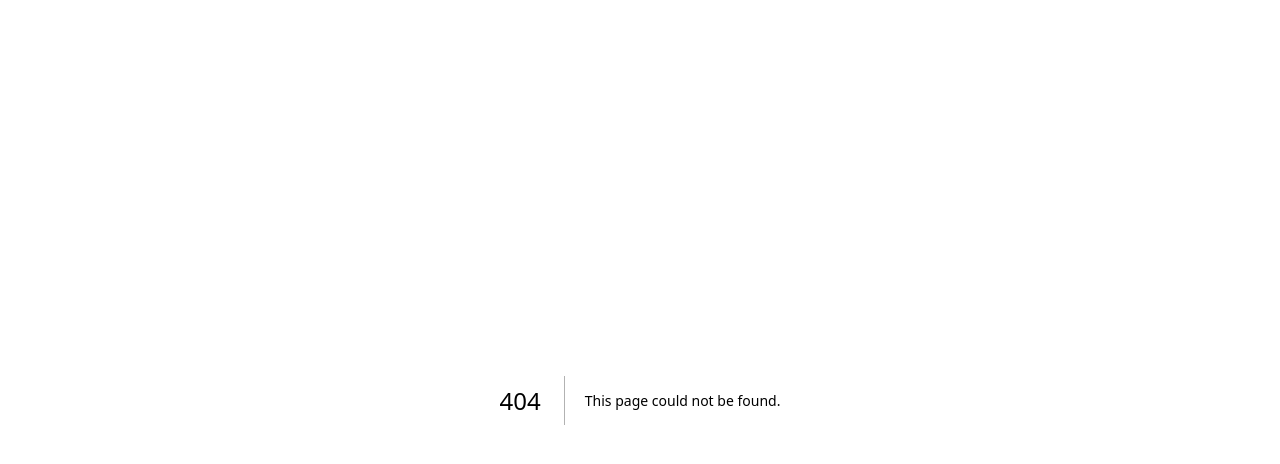
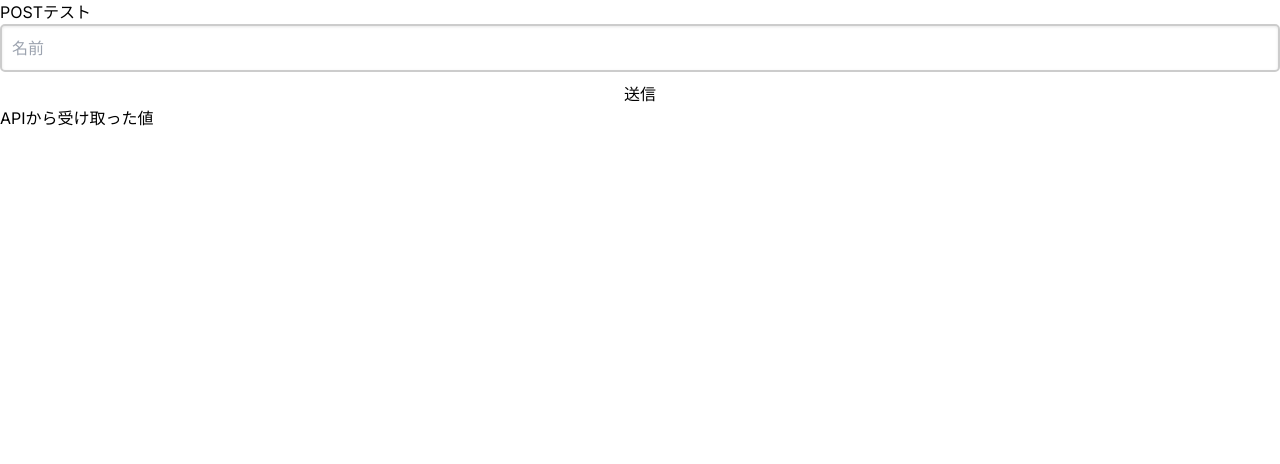
Before and after one commit to saotome06/hack-sb, a Next.js app: page /testPost in a window 1280 px wide. Before the commit this address had no page. Shown: the top 464 px of the page. Built offline with nearby package versions, Linux system fonts and the light colour scheme.

Commit message:
test post request

```diff
--- /dev/null
+++ b/app/api/post/route.tsx
@@ -0,0 +1,9 @@
+import { NextRequest } from "next/server"
+
+export async function POST(request:NextRequest) {
+  const body =await request.json()
+
+  const returnBody =`POSTで受け取った値：${body.name}`
+
+  return new Response(JSON.stringify({ body:returnBody}))
+}
--- /dev/null
+++ b/app/testPost/page.tsx
@@ -0,0 +1,47 @@
+"use client"
+import { useState } from 'react'
+
+export default function Home() {
+  const [name, setName] = useState('')
+  const [postedData, setPostedData] = useState('')
+
+  const onChangeHandler = (e: any) => {
+    setName(e.target.value)
+  }
+
+  const onSubmitHandler = async (e: any) => {
+    e.preventDefault()
+
+    const res = await fetch('/api/post', {
+      method: 'POST',
+      headers: {
+        'Content-Type': 'application/json'
+      },
+      body: JSON.stringify({ name }),
+    })
+
+    const data = await res.json()
+    setPostedData(data.body)
+  }
+  return (
+    <main>
+      <h1>POSTテスト</h1>
+      <form onSubmit={onSubmitHandler} className='flex flex-col justify-center' action='/api/form' method='POST'>
+          <input value={name} onChange={onChangeHandler} type='text' name='name' placeholder='名前'
+          style={{
+            padding: '10px',
+            borderRadius: '5px',
+            border: '2px solid #ccc',
+            boxShadow: 'inset 0 1px 3px rgba(0, 0, 0, 0.1)',
+            fontSize: '16px',
+            width: '100%',
+            boxSizing: 'border-box',
+            marginBottom: '10px'
+          }}/>
+          <button type='submit'>送信</button>
+      </form>
+
+      <p>APIから受け取った値{postedData}</p>
+    </main>
+  )
+}
```
